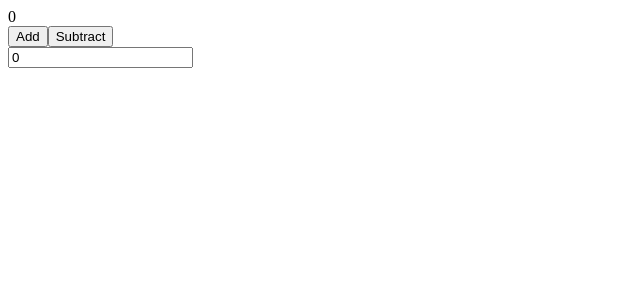
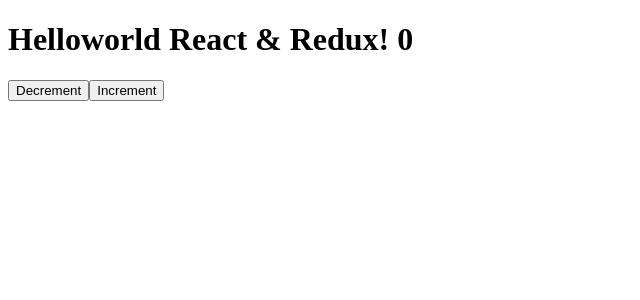
Before and after one commit to Andystyles30/testdome-practice, a React (Create React App) app: page /redux in a window 1280 px wide. Shown: the top 300 px of the page, without its empty margins (0-640 px from the left). Built offline with nearby package versions, Linux system fonts and the light colour scheme.

Commit message:
redux test component added with dispatch method

```diff
--- a/src/App.js
+++ b/src/App.js
@@ -12,21 +12,38 @@
 import ToDoList from './components/ToDoList.js';
 import ImageGallery from './components/ImageGallery.js';
 import User from './components/Username.js';
+import Redux from './components/Redux.js';
+import { createStore } from 'redux';
+import { Provider } from 'react-redux';
+import { composeWithDevTools } from 'redux-devtools-extension';
 
 function App() {
+  const countReducer = function (state = 0, action) {
+    switch (action.type) {
+      case 'INCREMENT':
+        return state + 1;
+      case 'DECREMENT':
+        return state - 1;
+      default:
+        return state;
+    }
+  };
   const items = [
     { text: 'Buy grocery', done: true },
     { text: 'Play guitar', done: false },
     { text: 'Romantic dinner', done: false }
   ];
+  let store = createStore(countReducer, composeWithDevTools());
 
   return (
+    <Provider store={store}>
       <Router>
         <Switch>
           <Route exact path="/">
             <Redirect to="/home" />
           </Route>
           <Route exact path="/home" component={Home} />
+          <Route exact path="/redux" component={Redux} />
           <Route exact path="/message" component={Message} />
           <Route exact path="/username" component={User} />
           <Route
@@ -72,6 +89,7 @@
           />
         </Switch>
       </Router>
+    </Provider>
   );
 }
 
--- a/src/components/Home.js
+++ b/src/components/Home.js
@@ -16,6 +16,8 @@
         <Link to="/grocery">Grocery Component</Link>
         <br />
         <Link to="/gallery">Image Gallery Component</Link>
+        <br />
+        <Link to="/redux">Redux Component</Link>
       </React.Fragment>
     );
   }
--- /dev/null
+++ b/src/components/Redux.js
@@ -0,0 +1,81 @@
+import React from 'react';
+import { connect } from 'react-redux';
+
+class Counter extends React.Component {
+  // ref = React.createRef();
+  render() {
+    const { count, handleDecrementClick, handleIncrementClick } = this.props;
+    return (
+      <div>
+        <h1>Helloworld React & Redux! {count}</h1>
+        <button onClick={handleDecrementClick}>Decrement</button>
+        <button onClick={handleIncrementClick}>Increment</button>
+      </div>
+    );
+  }
+}
+
+const mapStateToProps = state => {
+  return {
+    count: state
+  };
+};
+const mapDispatchToProps = dispatch => {
+  return {
+    handleIncrementClick: () => dispatch({ type: 'INCREMENT' }),
+    handleDecrementClick: () => dispatch({ type: 'DECREMENT' })
+  };
+};
+
+const Container = connect(mapStateToProps, mapDispatchToProps)(Counter);
+
+export default Container;
+
+// XERO TEST
+
+// const OPERATIONS = {
+//   ADD: 'ADD',
+//   SUBTRACT: 'SUBTRACT'
+// };
+
+// function App() {
+//   const [number, updateNumber] = React.useState(0);
+
+//   const [state, dispatch] = React.useReducer((state, action) => {
+//     switch (action.type) {
+//       case 'ADD':
+//         return state + number;
+//       case 'SUBTRACT':
+//         return state - number;
+//       default:
+//         return state;
+//     }
+//   }, 0);
+
+//   /* implement dispatches */
+//   const add = () => dispatch({ type: 'ADD' });
+//   const subtract = () => dispatch({ type: 'SUBTRACT' });
+
+//   const handleNumberChange = e => updateNumber(Number(e.target.value));
+
+//   return (
+//     <div>
+//       <div id="result">{state}</div>
+//       <div>
+//         <button id="add" onClick={add}>
+//           Add
+//         </button>
+//         <button id="subtract" onClick={subtract}>
+//           Subtract
+//         </button>
+//       </div>
+//       <div>
+//         <input type="text" value={number} onChange={handleNumberChange} />
+//       </div>
+//     </div>
+//   );
+// }
+
+// document.body.innerHTML = "<div id='root'></div>";
+// const rootElement = document.getElementById('root');
+// ReactDOM.render(<App />, rootElement);
--- a/src/index.js
+++ b/src/index.js
@@ -1,114 +1,6 @@
 import React from 'react';
 import ReactDOM from 'react-dom';
-import { createStore } from 'redux';
-import { Provider, connect } from 'react-redux';
-import { composeWithDevTools } from 'redux-devtools-extension';
 
-// import App from './App';
+import App from './App';
 
-// ReactDOM.render(<App />, document.getElementById('root'));
-
-// React is loaded and is available as React and ReactDOM
-// imports should NOT be used
-
-// const countReducer = function (state = 0, action) {
-//   switch (action.type) {
-//     case 'INCREMENT':
-//       return state + 1;
-//     case 'DECREMENT':
-//       return state - 1;
-//     default:
-//       return state;
-//   }
-// };
-
-// class FocusableInput extends React.Component {
-//   // ref = React.createRef();
-//   render() {
-//     const { count, handleDecrementClick, handleIncrementClick } = this.props;
-//     return (
-//       <div>
-//         <h1>Helloworld React & Redux! {count}</h1>
-//         <button onClick={handleDecrementClick}>Decrement</button>
-//         <button onClick={handleIncrementClick}>Increment</button>
-//       </div>
-//     );
-//   }
-// }
-
-// // FocusableInput.defaultProps = {
-// //   focused: false
-// // };
-
-// const mapStateToProps = state => {
-//   return {
-//     count: state
-//   };
-// };
-// const mapDispatchToProps = dispatch => {
-//   return {
-//     handleIncrementClick: () => dispatch({ type: 'INCREMENT' }),
-//     handleDecrementClick: () => dispatch({ type: 'DECREMENT' })
-//   };
-// };
-
-// let store = createStore(countReducer, composeWithDevTools());
-
-// const Container = connect(mapStateToProps, mapDispatchToProps)(FocusableInput);
-
-// const App = () => (
-//   <Provider store={store}>
-//     <Container />
-//   </Provider>
-// );
-
-// document.body.innerHTML = "<div id='root'></div>";
-// const rootElement = document.getElementById('root');
-// ReactDOM.render(<App />, rootElement);
-
-const OPERATIONS = {
-  ADD: 'ADD',
-  SUBTRACT: 'SUBTRACT'
-};
-
-function App() {
-  const [number, updateNumber] = React.useState(0);
-
-  const [state, dispatch] = React.useReducer((state, action) => {
-    switch (action.type) {
-      case 'ADD':
-        return state + number;
-      case 'SUBTRACT':
-        return state - number;
-      default:
-        return state;
-    }
-  }, 0);
-
-  /* implement dispatches */
-  const add = () => dispatch({ type: 'ADD' });
-  const subtract = () => dispatch({ type: 'SUBTRACT' });
-
-  const handleNumberChange = e => updateNumber(Number(e.target.value));
-
-  return (
-    <div>
-      <div id="result">{state}</div>
-      <div>
-        <button id="add" onClick={add}>
-          Add
-        </button>
-        <button id="subtract" onClick={subtract}>
-          Subtract
-        </button>
-      </div>
-      <div>
-        <input type="text" value={number} onChange={handleNumberChange} />
-      </div>
-    </div>
-  );
-}
-
-document.body.innerHTML = "<div id='root'></div>";
-const rootElement = document.getElementById('root');
-ReactDOM.render(<App />, rootElement);
+ReactDOM.render(<App />, document.getElementById('root'));
```
Lines whose indentation alone changed are shown as unchanged.
